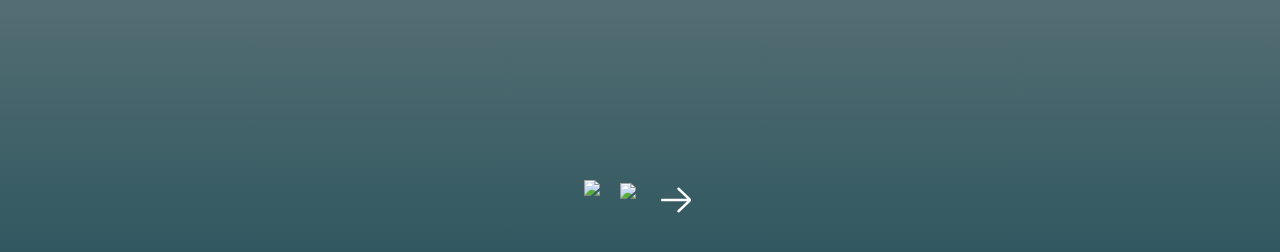
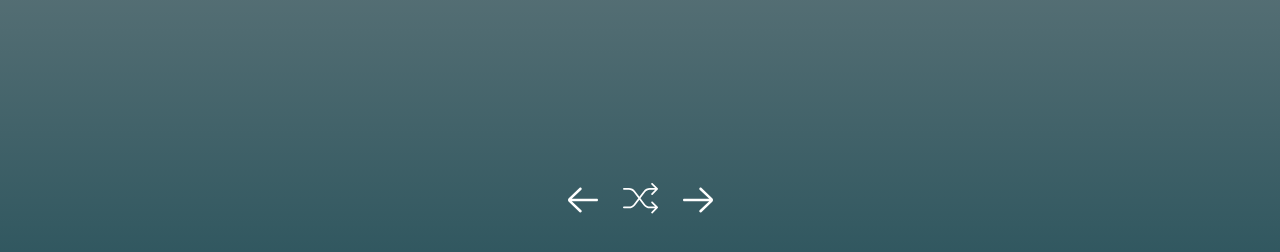
Before and after one commit to brigittavarga/short-about-page, a plain HTML site: page index.html in a window 1280 px wide. Shown: the part 550-802 px from the top of the page. Drawn offline with Linux system fonts and the light colour scheme; the site is published under a folder, as on GitHub Pages, so addresses that start at the root find nothing.

Commit message:
creating alert

```diff
--- a/index.html
+++ b/index.html
@@ -21,8 +21,8 @@
       </section>
 
       <footer>
-        <img src="/img/prev.svg" class="prev" height="40px">
-        <img src="/img/random.svg" class="random" height="35px">
+        <img src="img/prev.svg" class="prev" height="40px">
+        <img src="img/random.svg" class="random" height="35px">
         <img src="img/next.svg" class="next" height="40px">
       </footer>
 
```
Also changed, not shown: 1 other file.
